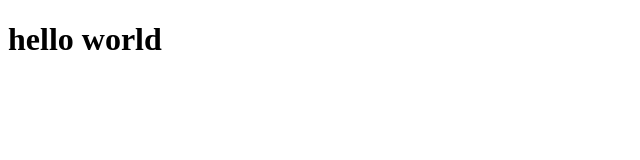
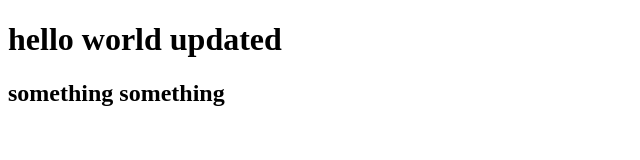
Before and after one commit to gx28ga/git-test, a website: page index.html in a window 1280 px wide. Shown: the whole page, without its empty margins (0-640 px from the left). Drawn offline with Linux system fonts and the light colour scheme.

Commit message:
Updated index.html again

```diff
--- a/index.html
+++ b/index.html
@@ -4,9 +4,12 @@
     <meta charset="UTF-8">
     <meta name="viewport" content="width=device-width, initial-scale=1.0">
     <meta http-equiv="X-UA-Compatible" content="ie=edge">
-    <title>Document</title>
 </head>
 <body>
-    <h1>hello world</h1>
+    <h1>hello world updated</h1>
+    <h2>something something</h2>
 </body>
+<script>
+    console.log(1)
+</script>
 </html>
```
